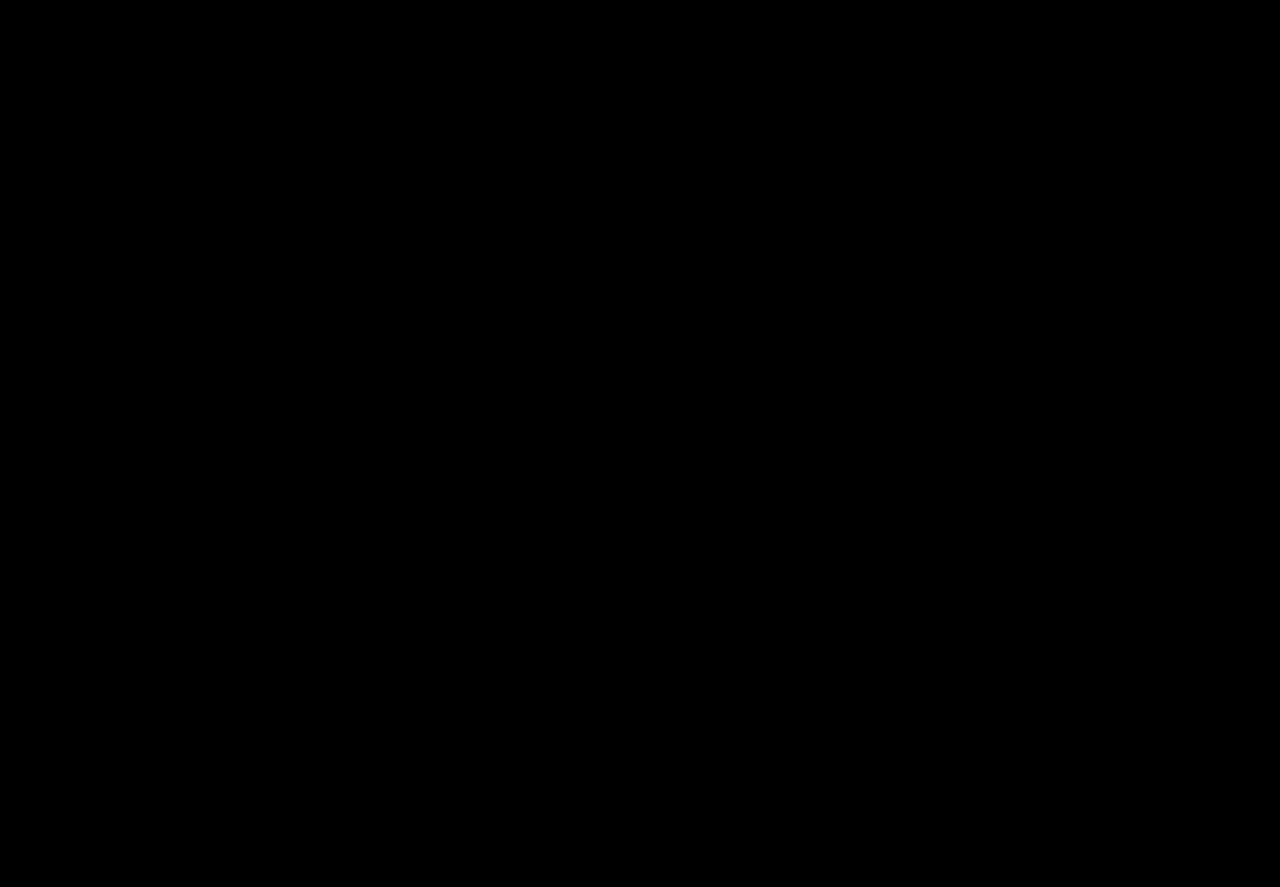
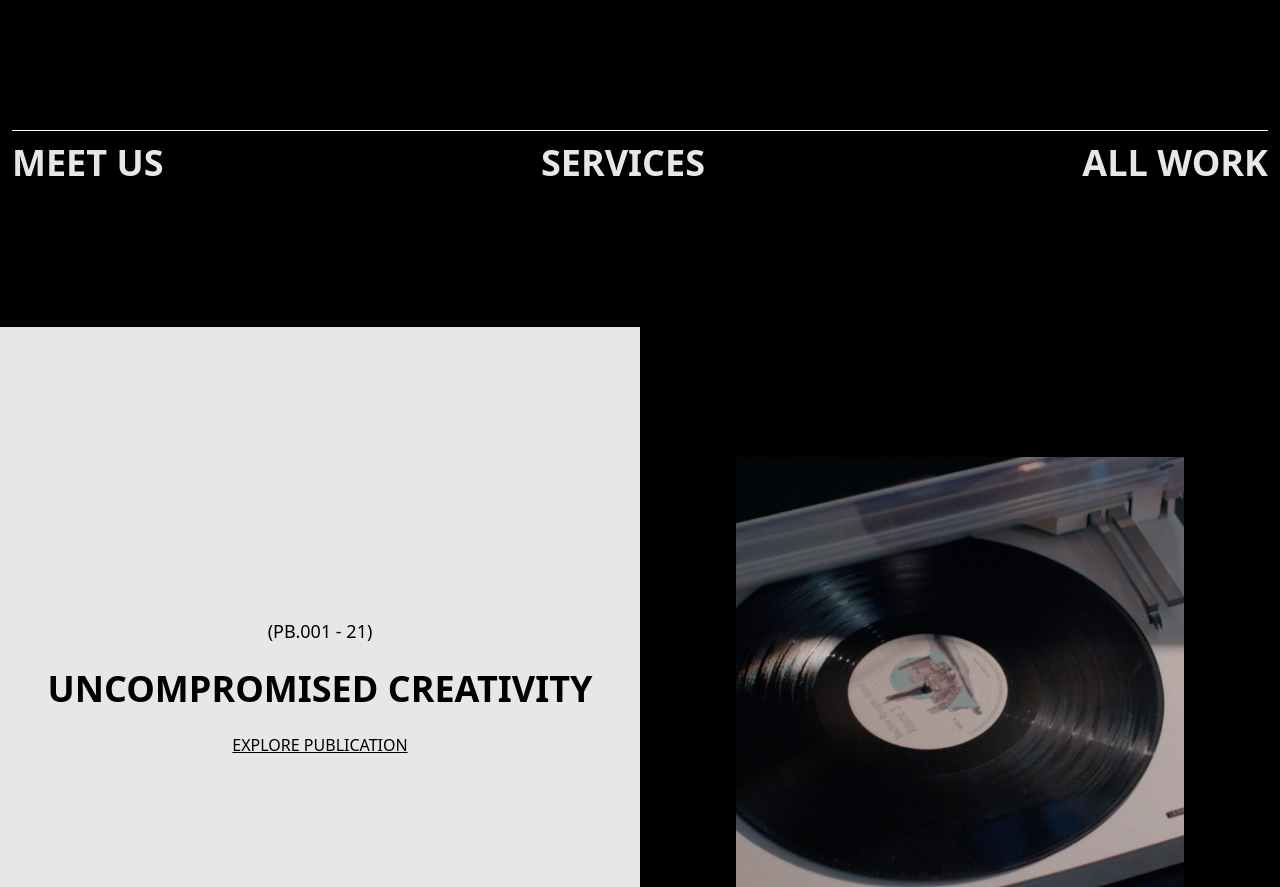
Before and after one commit to witehound/slizzy-clone, a Next.js app: page / in a window 1280 px wide. Shown: the part 2760-3647 px from the top of the page. Before the commit the page ends 2890 px from the top, so only its background shows below. Built offline with nearby package versions, Linux system fonts and the light colour scheme.

Commit message:
completed publication jSx layout

```diff
--- a/public/images/index.js
+++ b/public/images/index.js
@@ -8,6 +8,7 @@ import imageSlideFive from "./imageSlider5.png";
 import imageSliderSix from "./imageSlider6.png";
 import conceptOne from "./concept1.png";
 import conceptTwo from "./concept2.png";
+import publish from "./publications.png";
 
 export {
   close,
@@ -20,4 +21,5 @@ export {
   imageSliderSix,
   conceptOne,
   conceptTwo,
+  publish,
 };
--- /dev/null
+++ b/src/components/Publication/Publication.jsx
@@ -0,0 +1,40 @@
+import Image from "next/image";
+import React from "react";
+import { publish } from "../../../public/images";
+
+function Publication() {
+  return (
+    <div className="relative font-neutralFace">
+      <div className="px-3">
+        <div className="w-full h-[1px] bg-white"></div>
+        <div className="flex text-xl md:text-4xl my-3 font-bold justify-between mb-36 w-full">
+          <div>MEET US</div>
+          <div>SERVICES</div>
+          <div>ALL WORK</div>
+        </div>
+      </div>
+      <div className="bg-[#e7e7e7] pb-[20vh]">
+        <div className="h-[100vh] w-full flex flex-col-reverse md:flex-row">
+          <div className="flex items-center justify-center flex-col px-3 text-black w-full md:w-[50%]">
+            <div className="h-[90%] flex items-center justify-center flex-col">
+              <div className="text-lg"> (PB.001 - 21)</div>
+              <h1 className="text-4xl my-6 font-bold">
+                UNCOMPROMISED CREATIVITY
+              </h1>
+              <p className="underline">EXPLORE PUBLICATION</p>
+            </div>
+            <div className="h-[10%] flex w-full justify-center items-center flex-col">
+              <div className="w-full h-[2px] bg-black"></div>
+              <div className="text-4xl my-3 font-bold ">OUR PUBLICATIONS</div>
+            </div>
+          </div>
+          <div className="w-full md:w-[50%] flex items-center justify-center bg-[#e7e7e7] md:bg-black h-full">
+            <Image alt="" src={publish} className="w-[70%]" />
+          </div>
+        </div>
+      </div>
+    </div>
+  );
+}
+
+export default Publication;
--- a/src/components/index.js
+++ b/src/components/index.js
@@ -2,5 +2,6 @@ import Header from "./Header/Header";
 import SwipeSlider from "./SwipeSlider/SwipeSlider";
 import WhoAreWe from "./WhoAreWe/WhoAreWe";
 import Concepts from "./Concepts/Concepts";
+import Publication from "./Publication/Publication";
 
-export { Header, SwipeSlider, WhoAreWe, Concepts };
+export { Header, SwipeSlider, WhoAreWe, Concepts, Publication };
--- a/src/pages/index.js
+++ b/src/pages/index.js
@@ -1,6 +1,12 @@
 import React, { useState, useEffect, useRef } from "react";
 import Head from "next/head";
-import { Header, SwipeSlider, WhoAreWe, Concepts } from "../components";
+import {
+  Header,
+  SwipeSlider,
+  WhoAreWe,
+  Concepts,
+  Publication,
+} from "../components";
 
 export default function Home() {
   return (
@@ -16,6 +22,7 @@ export default function Home() {
         <SwipeSlider />
         <WhoAreWe />
         <Concepts />
+        <Publication />
       </div>
     </>
   );
```
